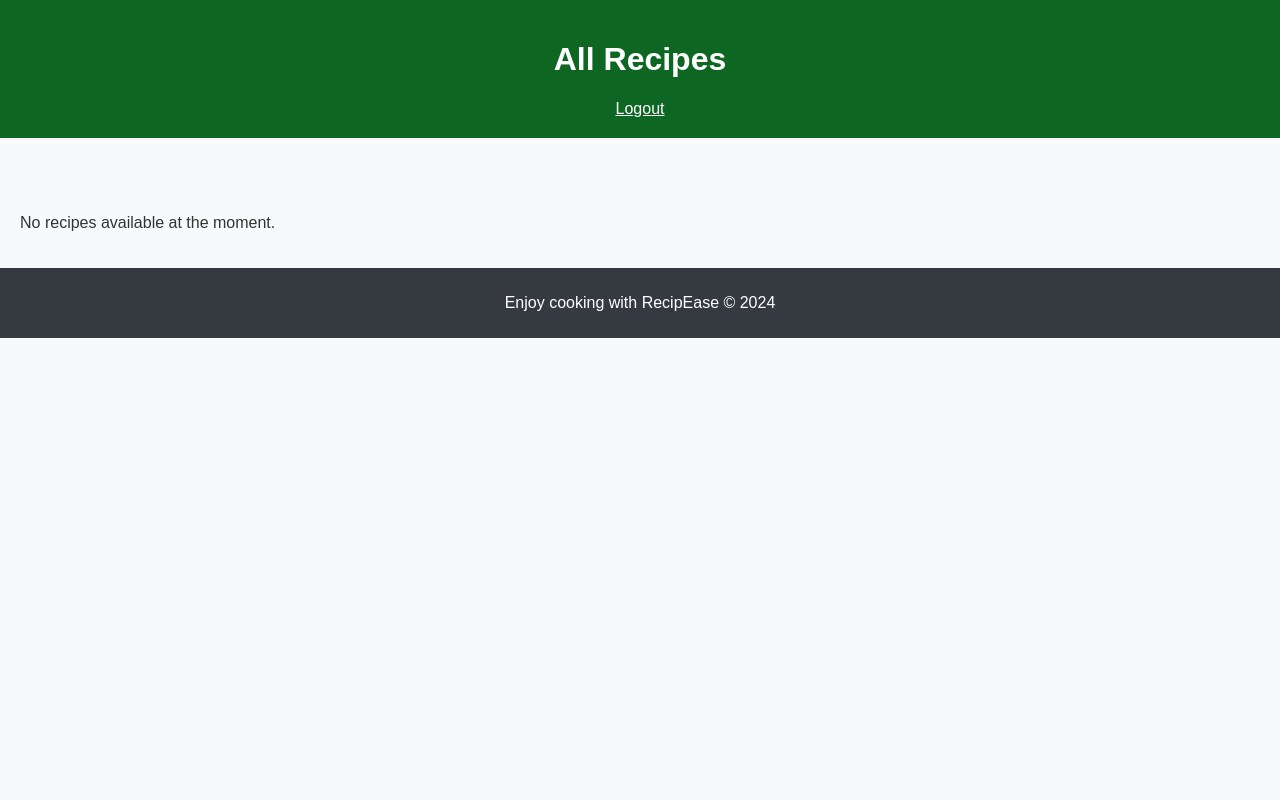
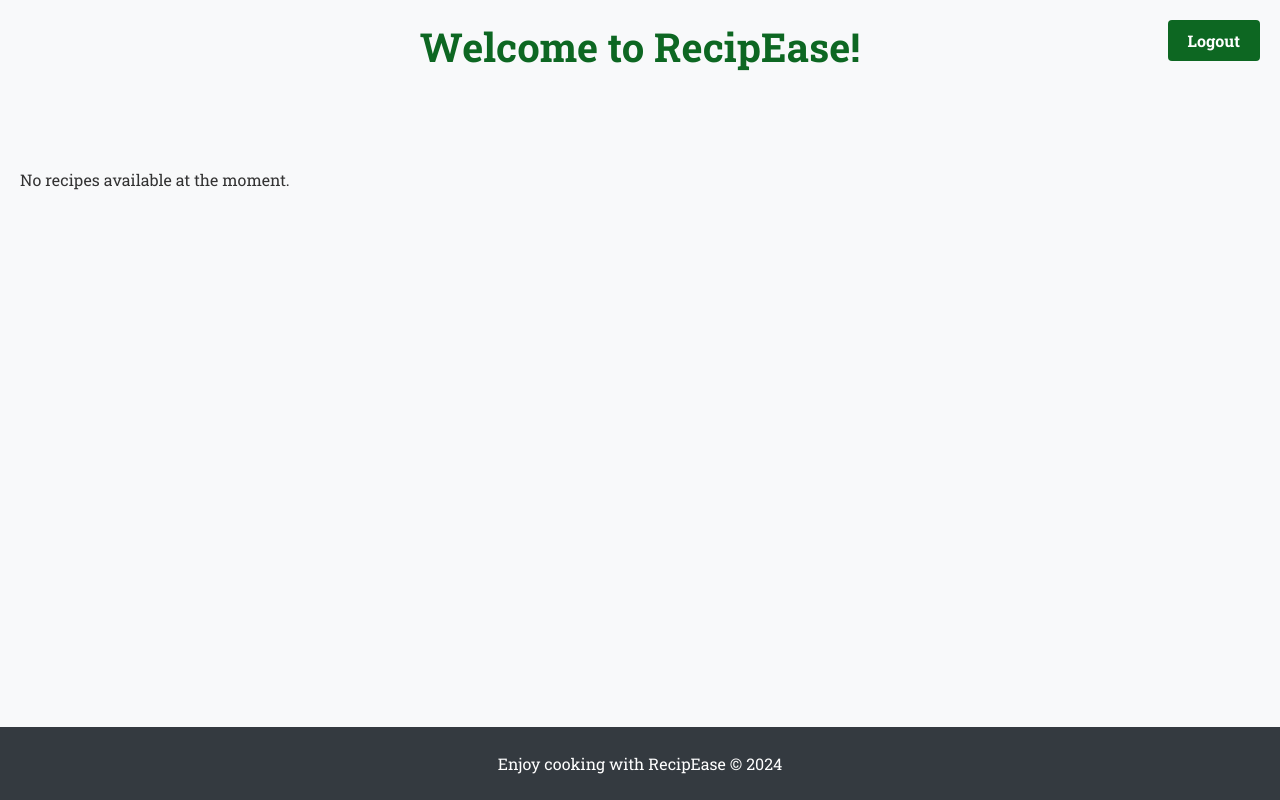
Before and after one commit to bphil1041/recipe-app, a Django app: page /recipes/ in a window 1280 px wide. Run offline with Django 4.2, Linux system fonts and the light colour scheme; data that the repository does not hold is empty.

Commit message:
edit recipes list styles

```diff
--- a/A2_Recipe_App/src/recipes/templates/recipes/recipes_list.html
+++ b/A2_Recipe_App/src/recipes/templates/recipes/recipes_list.html
@@ -1,5 +1,3 @@
-<!-- templates/recipes/recipes_list.html -->
-
 <!DOCTYPE html>
 <html lang="en">
 
@@ -7,9 +5,12 @@
     <meta charset="UTF-8">
     <meta name="viewport" content="width=device-width, initial-scale=1.0">
     <title>All Recipes - RecipEase</title>
+    <link rel="preconnect" href="https://fonts.googleapis.com">
+    <link rel="preconnect" href="https://fonts.gstatic.com" crossorigin>
+    <link href="https://fonts.googleapis.com/css2?family=Roboto+Slab:wght@100..900&display=swap" rel="stylesheet">
     <style>
         body {
-            font-family: 'Arial', sans-serif;
+            font-family: 'Roboto Slab', sans-serif;
             margin: 0;
             padding: 0;
             background-color: #f8f9fa;
@@ -17,10 +18,32 @@
         }
 
         header {
+            background-color: #f8f9fa;
+            color: #0d6722;
+            padding: 20px;
+            text-align: center;
+        }
+
+        h1 {
+            margin: 0;
+            font-size: 2.5em;
+        }
+
+        .logout-button {
+            position: absolute;
+            top: 20px;
+            right: 20px;
             background-color: #0d6722;
             color: #fff;
-            padding: 20px;
-            text-align: center;
+            padding: 10px 20px;
+            border-radius: 4px;
+            text-decoration: none;
+            font-weight: bold;
+            transition: background-color 0.3s ease;
+        }
+
+        .logout-button:hover {
+            background-color: #0a501a;
         }
 
         main {
@@ -66,6 +89,7 @@
             border-radius: 4px;
             text-decoration: none;
             font-weight: bold;
+            transition: background-color 0.3s ease;
         }
 
         .recipe-item a:hover {
@@ -77,19 +101,21 @@
             color: #fff;
             padding: 10px 0;
             text-align: center;
-        }
-
-        .logout-button {
-            color: white;
+            position: fixed;
+            width: 100%;
+            bottom: 0;
         }
     </style>
 </head>
 
 <body>
     <header>
-        <h1>All Recipes</h1>
+        <h1>
+            <a href="{% url 'home' %}" style="text-decoration: none; color: inherit;">
+                Welcome to RecipEase!
+            </a>
+        </h1>
         <a class="logout-button" href="{% url 'logout' %}">Logout</a>
-
     </header>
 
     <main>
```
